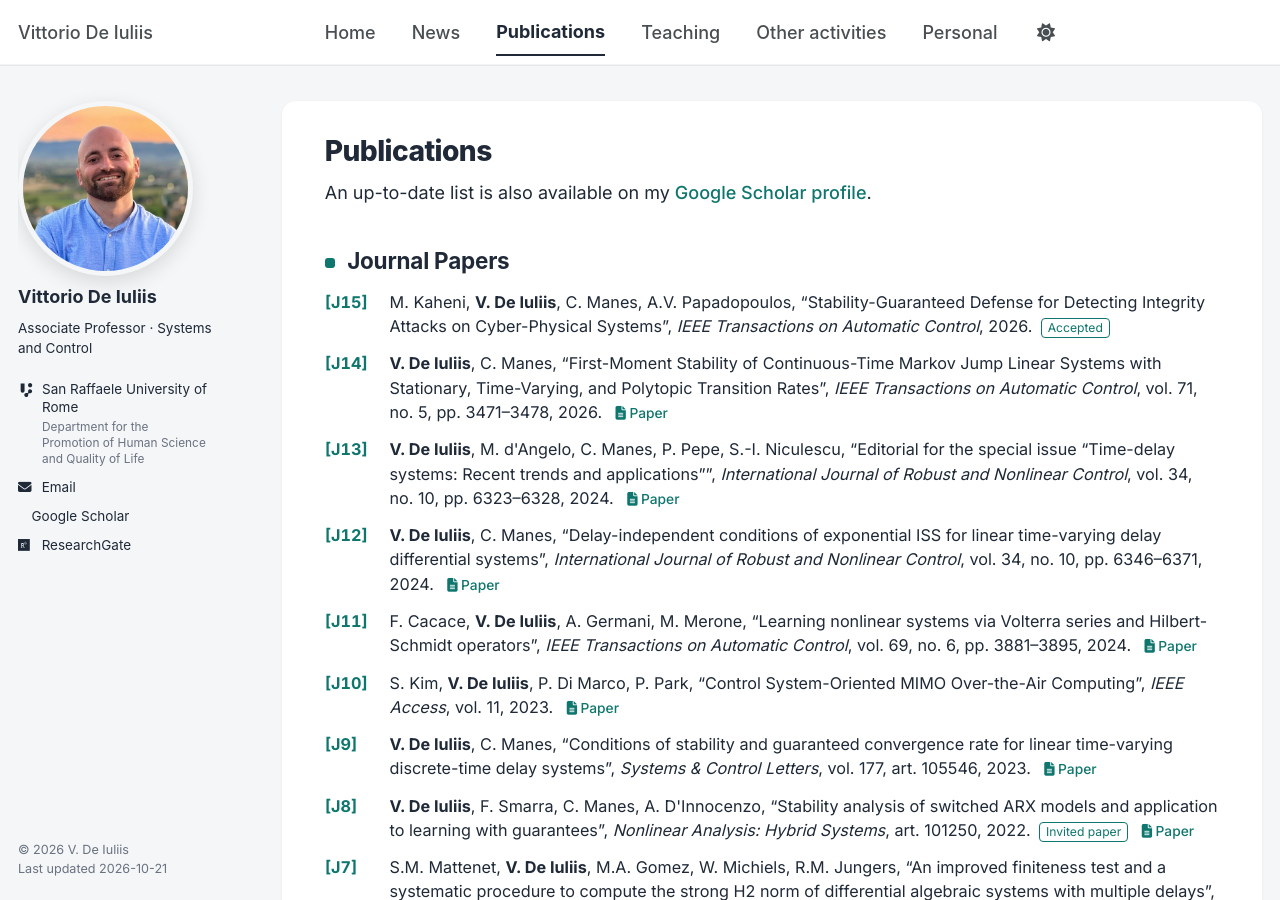
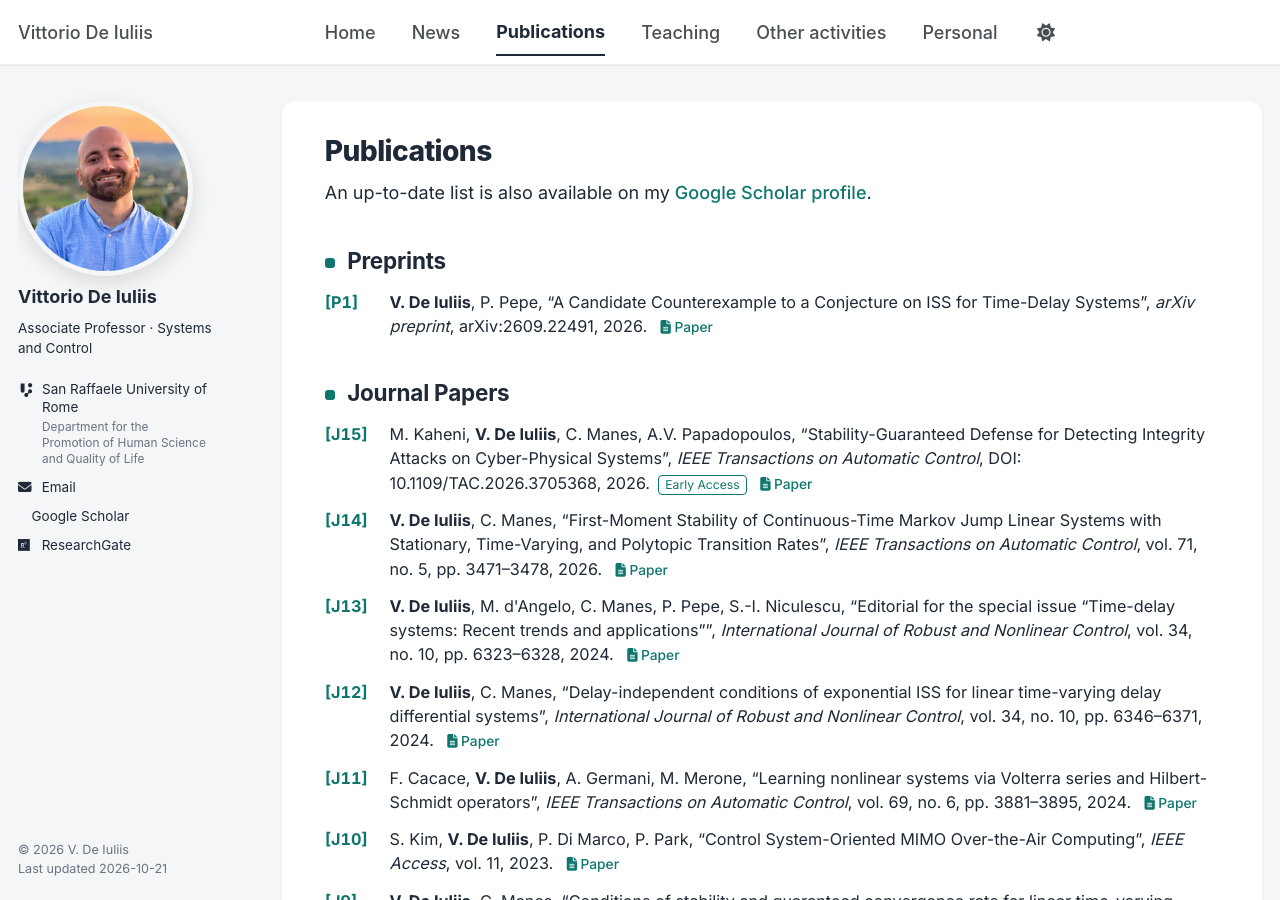
Before and after one commit to vdeiuliis/vdeiuliis.github.io, a Jekyll site: the page built from _pages/publications.html, in a window 1280 px wide and 900 px high. Built offline with Jekyll 4.4.1, drawn with Linux system fonts in a browser that asks for light colours; a style sheet for code colours, icons or effects is not loaded.

Commit message:
Preprints section, J15 early access, arXiv link for C15

```diff
--- a/_config.yml
+++ b/_config.yml
@@ -87,6 +87,9 @@ author:
 
 # Publication Category - The following the list of publication categories and their headings
 publication_category:
+  preprints:
+    title: 'Preprints'
+    prefix: 'P'
   journals:
     title: 'Journal Papers'
     prefix: 'J'
--- a/_includes/publication-entry.html
+++ b/_includes/publication-entry.html
@@ -7,5 +7,6 @@
   <i>{{ post.venue }}</i>{% if post.details %}, {{ post.details }}{% endif %}, {% if post.year %}{{ post.year }}{% else %}{{ post.date | date: "%Y" }}{% endif %}.
   {% if post.note %}<span class="pub-note">{{ post.note }}</span>{% endif %}
   {% if post.paperurl %}<a class="pub-link" href="{{ post.paperurl }}"><i class="fas fa-fw fa-file-lines" aria-hidden="true"></i>Paper</a>{% endif %}
+  {% if post.arxivurl %}<a class="pub-link" href="{{ post.arxivurl }}"><i class="ai ai-fw ai-arxiv" aria-hidden="true"></i>arXiv</a>{% endif %}
   </span>
 </li>
```
Also changed, not shown: README.md (+1 -1 lines), _publications/2025-12-08-a-modified-adaptive-data-enabled-policy-optimization-control.md (+1 -0 lines), _publications/2026-09-18-candidate-counterexample-iss-time-delay.md (added, +13 -0 lines), _publications/2026-09-28-stability-guaranteed-defense-for-detecting-integrity-attacks-on.md (+4 -2 lines).
